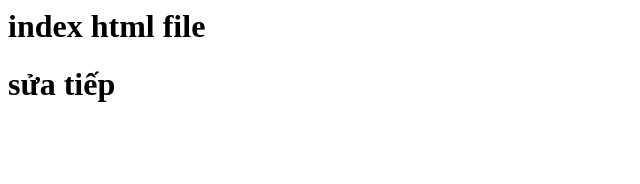
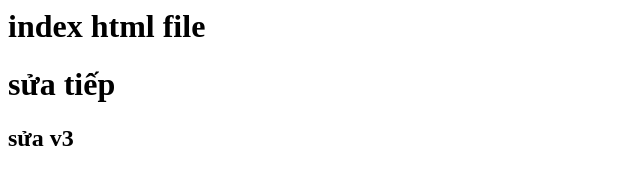
Before and after one commit to cth638/new-repo, a plain HTML site: page index.html in a window 1280 px wide. Shown: the whole page, without its empty margins (0-640 px from the left). Drawn offline with Linux system fonts and the light colour scheme.

Commit message:
new commits

```diff
--- a/index.html
+++ b/index.html
@@ -1,2 +1,3 @@
 <h1>index html file</h1>
 <h1>sửa tiếp</h1>
+<h2>sửa v3</h2>
```
Also changed, not shown: about.html (+1 -0 lines).
